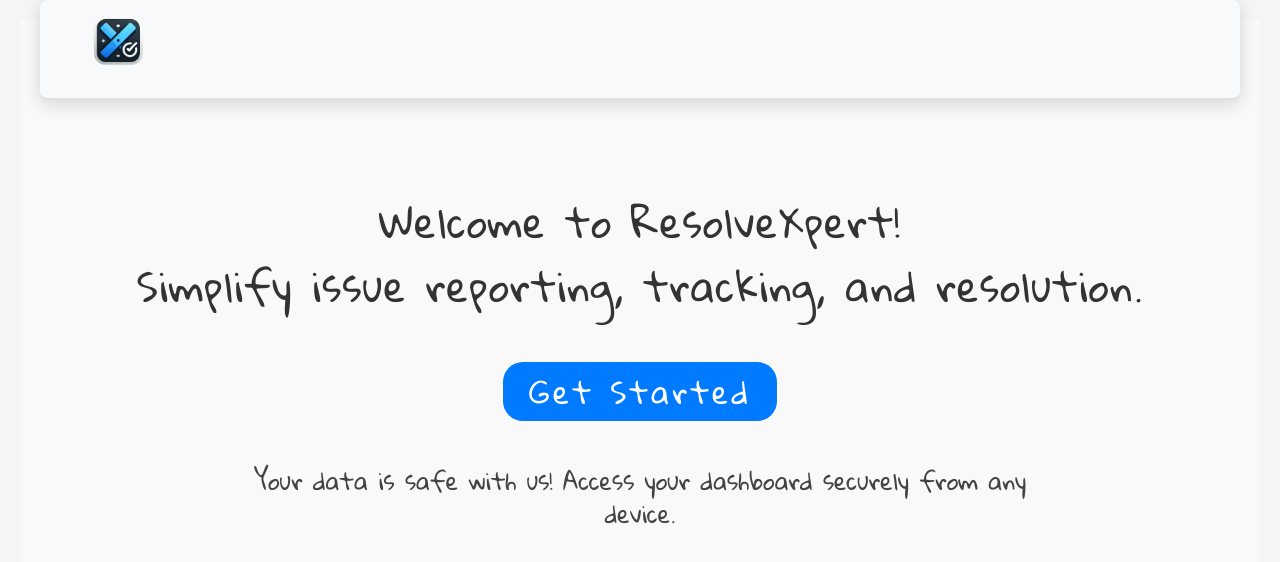
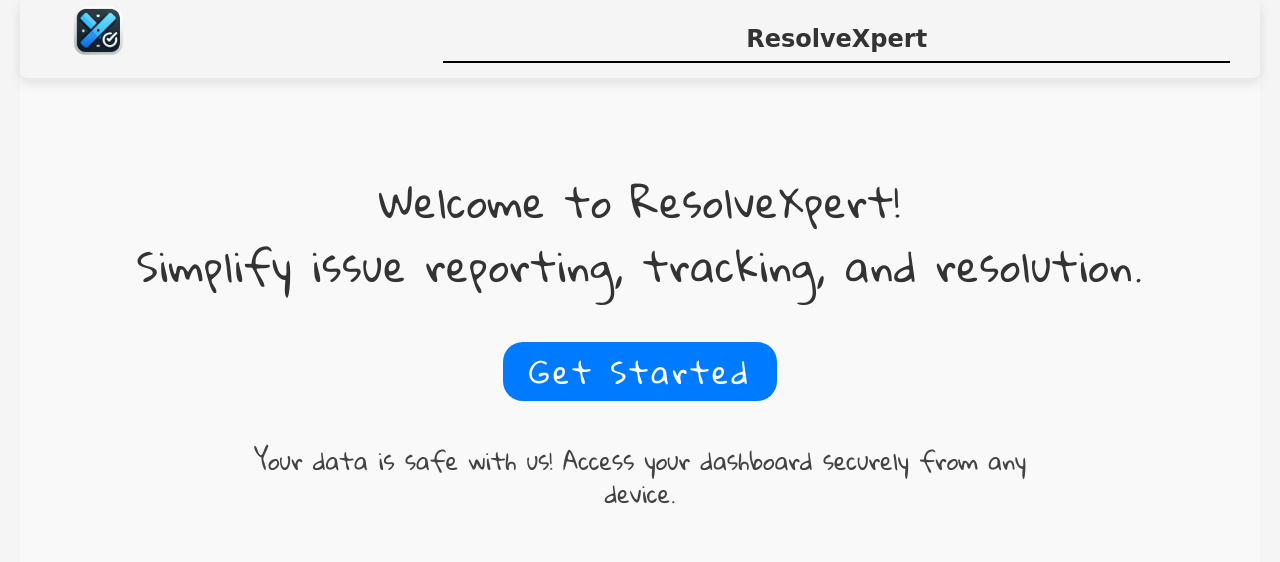
Before and after one commit to ritikaswal27/ResolveXpert, a React (Vite) app in the folder frontend/: page / in a window 1280 px wide. Shown: the top 562 px of the page. Built offline with nearby package versions, Linux system fonts and the light colour scheme.

Commit message:
changed navbar ui

```diff
--- a/frontend/src/components/Navbar.jsx
+++ b/frontend/src/components/Navbar.jsx
@@ -1,8 +1,9 @@
+// src/components/Navbar.js
 import React from 'react';
 import styled from 'styled-components';
 import { useLocation } from 'react-router-dom';
 import Logo from './Logo';
-import { FiSearch, FiBell } from 'react-icons/fi'; // Icons for search and notifications
+import { FiSearch, FiBell } from 'react-icons/fi';
 
 const Navbar = () => {
   const location = useLocation();
@@ -16,16 +17,20 @@
         </LogoWrapper>
 
         <Title>
-          {location.pathname === '/'}
+          {location.pathname === '/' && 'ResolveXpert'}
           {location.pathname === '/login' && 'Welcome to ResolveXpert.'}
-          {isDashboard && 'ResolveXpert'}
+          {isDashboard && 'ResolveXpert Dashboard'}
         </Title>
 
         {isDashboard && (
           <IconsWrapper>
-            <FiSearch size={24} />
-            <FiBell size={24} />
-            <ProfileIcon>profile</ProfileIcon>
+            <BoldIcon>
+              <FiSearch size={24} strokeWidth="2.5" />
+            </BoldIcon>
+            <BoldIcon>
+              <FiBell size={24} strokeWidth="2.5" />
+            </BoldIcon>
+            <ProfileIcon>PR</ProfileIcon>
           </IconsWrapper>
         )}
       </NavContent>
@@ -39,20 +44,19 @@
 const NavContainer = styled.nav`
   display: flex;
   justify-content: center;
-  padding: 10px 30px;
-  height: 100px;
-  background-color: #f8f9fa;
-  box-shadow: 0 4px 18px rgba(0, 0, 0, 0.15);
+  padding: 15px 30px;
+  height: 80px;
+  background-color: #f5f5f5; /* Very light grey */
+  box-shadow: 0 4px 12px rgba(0, 0, 0, 0.1);
+  border-bottom: 2px solid rgba(0, 0, 0, 0.05);
+  position: sticky;
+  top: 0;
+  z-index: 10;
   border-radius: 8px;
-  border-bottom: 2px solid rgba(0, 0, 0, 0.1); /* Subtle bottom border */
-  margin: 0 20px;
-  position: relative;
-  z-index: 8;
 
   @media (max-width: 768px) {
-    padding: 0 20px;
-    height: 80px;
-    margin: 0 10px;
+    padding: 10px 20px;
+    height: 70px;
   }
 `;
 
@@ -70,11 +74,23 @@
 
 const Title = styled.h1`
   flex: 2;
-  font-size: 26px;
-  font-family: 'Gloria Hallelujah', sans-serif;
+  font-size: 24px;
+  font-family: 'Comic Sans MS', cursive, sans-serif; /* Comic Sans font for title */
   font-weight: bold;
   color: #333;
   text-align: center;
+  position: relative;
+
+  &::after {
+    content: '';
+    display: block;
+    width: 100%;
+    height: 2px; /* Thickness of the underline */
+    background-color: black; /* Color of the underline */
+    position: absolute;
+    bottom: -5px; /* Adjusts position of the underline */
+    left: 0;
+  }
 
   @media (max-width: 768px) {
     font-size: 20px;
@@ -84,10 +100,31 @@
 const IconsWrapper = styled.div`
   display: flex;
   align-items: center;
-  gap: 20px;
+  gap: 15px;
 
   @media (max-width: 768px) {
     gap: 10px;
+  }
+`;
+
+const BoldIcon = styled.div`
+  display: flex;
+  align-items: center;
+  justify-content: center;
+  width: 40px;
+  height: 40px;
+  border-radius: 50%;
+  background-color: #f0f4f8;
+  cursor: pointer;
+  transition: background-color 0.3s ease, transform 0.3s ease;
+
+  &:hover {
+    background-color: #e2e8f0;
+    transform: scale(1.1);
+  }
+
+  svg {
+    stroke-width: 2.5; /* Makes the icons appear bolder */
   }
 `;
 
@@ -95,17 +132,23 @@
   width: 40px;
   height: 40px;
   border-radius: 50%;
-  background-color: #ddd;
+  background-color: #4a90e2;
   display: flex;
   align-items: center;
   justify-content: center;
   font-size: 14px;
-  color: #333;
+  color: #ffffff;
+  font-weight: bold;
   cursor: pointer;
+  transition: transform 0.3s ease;
+
+  &:hover {
+    transform: scale(1.1);
+  }
 
   @media (max-width: 768px) {
-    width: 30px;
-    height: 30px;
+    width: 35px;
+    height: 35px;
     font-size: 12px;
   }
 `;
```
